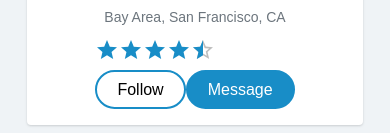
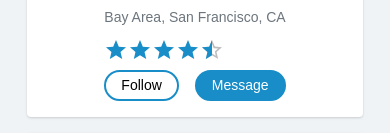
Before and after one commit to HimanshuSuratiya/SkillerWebnMob, a React (Create React App) app: page /design_website/skillerwebnmob/profile in a window 390 px wide. Shown: the part 535-668 px from the top of the page. Built offline with nearby package versions, Linux system fonts and the light colour scheme.

Commit message:
Profile page responsive

```diff
--- a/src/Responsive.css
+++ b/src/Responsive.css
@@ -94,11 +94,7 @@
 /* Contact-us-Responsive */
 
 
-
-
-
 /* Browse Rquest and my task and search post Responsive */
-
 @media only screen and (max-width: 1265px) {
     .my-task-single-line-card {
         display: flex;
@@ -107,3 +103,29 @@
 }
 
 /* Browse Rquest and my task and search post Responsive */
+
+
+/* Profile Responsive */
+@media only screen and (max-width: 992px) {
+    .profileFollowBtn {
+        color: #000;
+        border: 2px solid #188dc7;
+        padding: 2px 15px;
+        background: #fff;
+        transition: .5s;
+        border-radius: 20px;
+        font-size: 14px;
+    }
+
+    .profileMessageBtn {
+        color: #ffffff;
+        border: 2px solid #188dc7;
+        padding: 2px 15px;
+        background: #188dc7;
+        transition: .5s;
+        border-radius: 20px;
+        font-size: 14px;
+    }
+}
+
+/* Profile Responsive */
```
